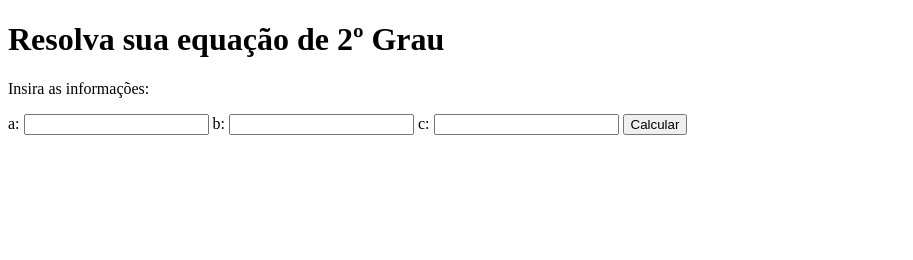
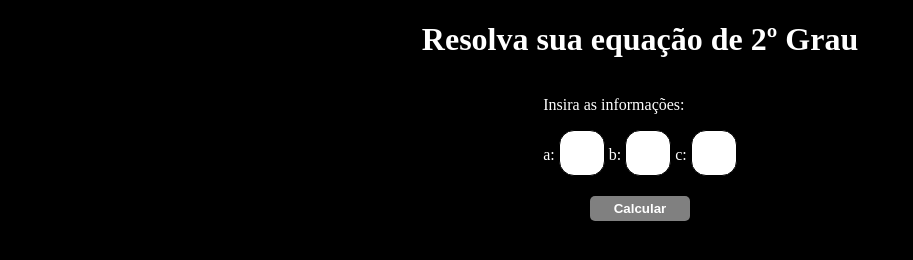
Before and after one commit to Lu2-2/Equa-o-de-2-grau, a plain HTML site: page index.html in a window 1280 px wide. Shown: the whole page, without its empty margins (0-913 px from the left). Drawn offline with Linux system fonts and the light colour scheme.

Commit message:
Funcional kkkkk

```diff
--- a/index.html
+++ b/index.html
@@ -4,6 +4,7 @@
     <meta charset="UTF-8">
     <meta name="viewport" content="width=device-width, initial-scale=1.0">
     <title>Calcular</title>
+    <link rel="stylesheet" href="style.css">
 </head>
 <body>
     <header>
@@ -11,14 +12,16 @@
     </header>
     <main>
         <p>Insira as informações:</p>
-        <div>
+        <div class="calculo">
             a:
             <input type="number" id="a">
             b:
             <input type="number" id="b">
             c:
             <input type="number" id="c">
-            <button onclick="calcular()">Calcular</button>
+            <div class="btn">
+                <button onclick="calcular()">Calcular</button>
+            </div>
         </div>
     </main>
     <script src="script.js"></script>
--- a/script.js
+++ b/script.js
@@ -3,13 +3,20 @@ function calcular(){
     var b = document.getElementById('b').value;
     var c = document.getElementById('c').value;
 
+    // Aviso caso não tenha nada
+    if(a, b, c == ""){
+        alert('Insira um numero')
+        return
+    }
+
     // Delta
     const delta = parseInt((b**2)+(-4*a*c))
-    alert(delta)
+    alert("Δ: " + delta)
 
     // X1 e X2
     const raizDeDelta = Math.sqrt(delta)
     const x1 = parseFloat((-b+raizDeDelta)/(2*a))
     const x2 = parseFloat((-b-raizDeDelta)/(2*a))
-    alert("x1: "+x1, "x2: "+x2)
+    alert("x1: " + x1)
+    alert("x2: " + x2)
 }
--- /dev/null
+++ b/style.css
@@ -0,0 +1,48 @@
+body{
+    display: flex;
+    flex-direction: column;
+    align-items: center;
+    justify-content: center;
+    margin: 0px;
+    color: white;
+    background-color: black;
+}
+
+.calculo .btn{
+    margin-top: 20px;
+    display: flex;
+    flex-direction: column;
+    justify-content: center;
+    align-items: center;
+}
+
+main .calculo input{
+    border-radius: 15px;
+    border: solid black 1px;
+    outline: none;
+    width: 40px;
+    height: 40px;
+    padding: 2px;
+    font-size: 20px;
+    text-align: center;
+}
+
+button{
+    width: 100px;
+    height: 25px;
+    font-weight: 800;
+    border: none;
+    border-radius: 5px;
+    color: white;
+    background-color: gray;
+    cursor: pointer;
+}
+
+input[type=number]::-webkit-inner-spin-button{
+    -webkit-appearance: none;
+}
+
+input[type=number] {
+    -moz-appearance: textfield;
+    appearance: textfield;
+}
```
